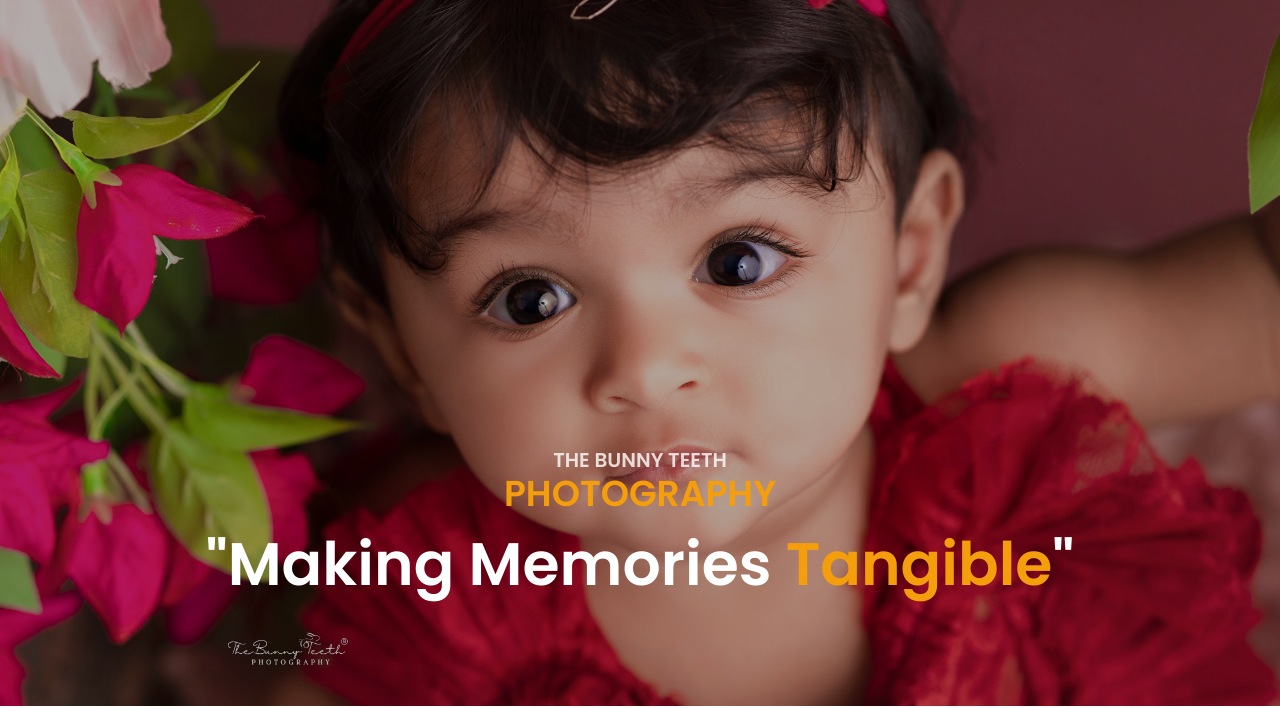
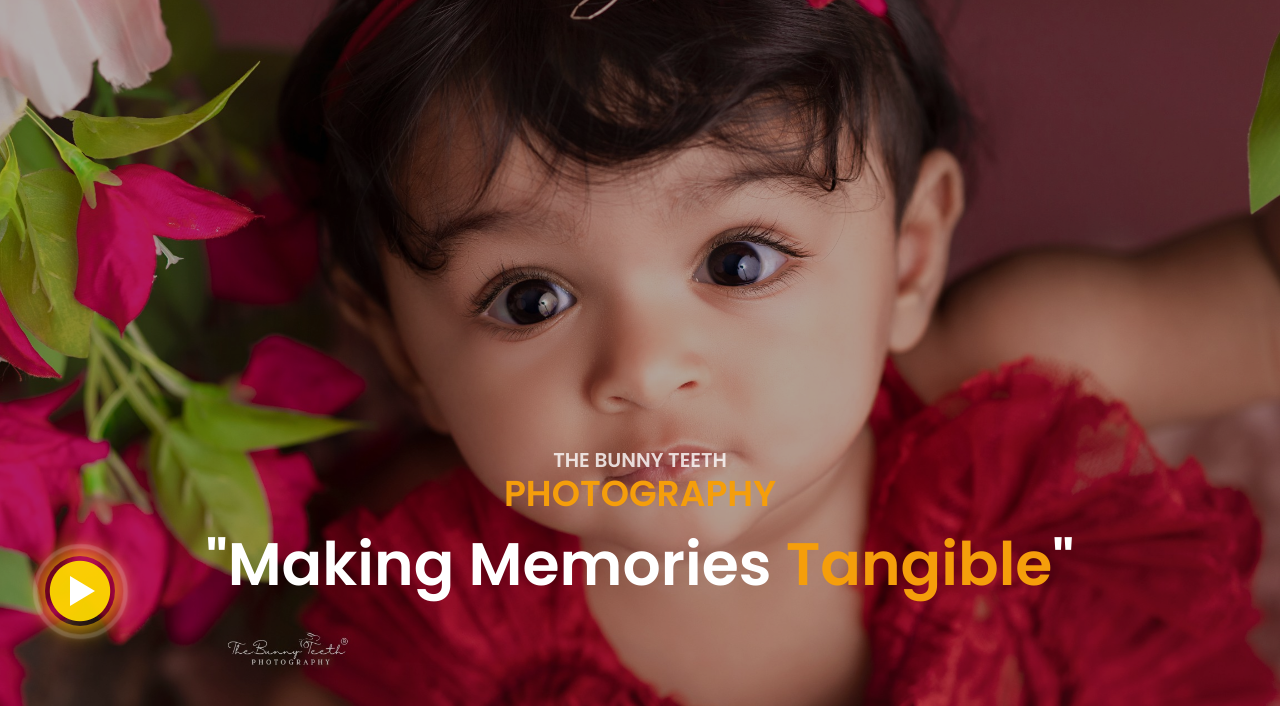
Before and after one commit to Nexglimpse/the-bunnyteeth-photography, a plain HTML site: page index.html in a window 1280 px wide. Shown: the part 94-802 px from the top of the page. Drawn offline with nearby package versions, Linux system fonts and the light colour scheme; a web font is replaced by a local one.

Commit message:
index logo

```diff
--- a/index.html
+++ b/index.html
@@ -31,7 +31,7 @@
             <div class="flex justify-between h-20 items-center">
               <!-- Logo -->
               <div class="flex-shrink-0">
-                <a href="#"><img class="h-16" src="../Images/logo.png" alt="Logo" /></a>
+                <a href="#"><img class="h-16" src="./Images/logo.png" alt="Logo" /></a>
               </div>
 
               <!-- Navigation Links -->
@@ -85,6 +85,101 @@
 
     <main class="">
       <!-- Hero Bg -->
+       <div>
+        <a class="play-btn" href="#" class="z-[1000]"></a>
+        <style>
+
+
+.play-btn {
+  width: 70px;
+  height: 70px;
+  background: radial-gradient( rgba(255, 217, 0, 0.944) 60%, rgba(142, 121, 0, 0) 62%);
+  border-radius: 50%;
+  position: fixed;
+  bottom: -20px;
+  left: 45px;
+  z-index: 1000;
+  display: block;
+  margin: 100px auto;
+  box-shadow: 0px 0px 25px 3px rgba(255, 191, 0, 0.944);
+}
+
+/* triangle */
+.play-btn::after {
+  content: "";
+  position: absolute;
+  left: 50%;
+  top: 50%;
+  -webkit-transform: translateX(-40%) translateY(-50%);
+  transform: translateX(-40%) translateY(-50%);
+  transform-origin: center center;
+  width: 0;
+  height: 0;
+  border-top: 15px solid transparent;
+  border-bottom: 15px solid transparent;
+  border-left: 25px solid #fff;
+  z-index: 100;
+  -webkit-transition: all 400ms cubic-bezier(0.55, 0.055, 0.675, 0.19);
+  transition: all 400ms cubic-bezier(0.55, 0.055, 0.675, 0.19);
+}
+
+/* pulse wave */
+.play-btn:before {
+  content: "";
+  position: absolute;
+  width: 150%;
+  height: 150%;
+  -webkit-animation-delay: 0s;
+  animation-delay: 0s;
+  -webkit-animation: pulsate1 2s;
+  animation: pulsate1 2s;
+  -webkit-animation-direction: forwards;
+  animation-direction: forwards;
+  -webkit-animation-iteration-count: infinite;
+  animation-iteration-count: infinite;
+  -webkit-animation-timing-function: steps;
+  animation-timing-function: steps;
+  opacity: 1;
+  border-radius: 50%;
+  border: 5px solid rgba(255, 255, 255, .75);
+  top: -25%;
+  left: -25%;
+  background: rgba(198, 16, 0, 0);
+}
+
+@-webkit-keyframes pulsate1 {
+  0% {
+    -webkit-transform: scale(0.6);
+    transform: scale(0.6);
+    opacity: 1;
+    box-shadow: inset 0px 0px 25px 3px rgba(255, 255, 255, 0.75), 0px 0px 25px 10px rgba(255, 255, 255, 0.75);
+  }
+  100% {
+    -webkit-transform: scale(1);
+    transform: scale(1);
+    opacity: 0;
+    box-shadow: none;
+
+  }
+}
+
+@keyframes pulsate1 {
+  0% {
+    -webkit-transform: scale(0.6);
+    transform: scale(0.6);
+    opacity: 1;
+    box-shadow: inset 0px 0px 25px 3px rgba(255, 255, 255, 0.75), 0px 0px 25px 10px rgba(255, 255, 255, 0.75);
+  }
+  100% {
+    -webkit-transform: scale(1, 1);
+    transform: scale(1);
+    opacity: 0;
+    box-shadow: none;
+
+  }
+}
+        </style>
+       </div>
        <div>
       <div
         class="transition-all duration-1000 ease-in-out bg-cover bg-no-repeat bg-center w-full h-screen"
```
